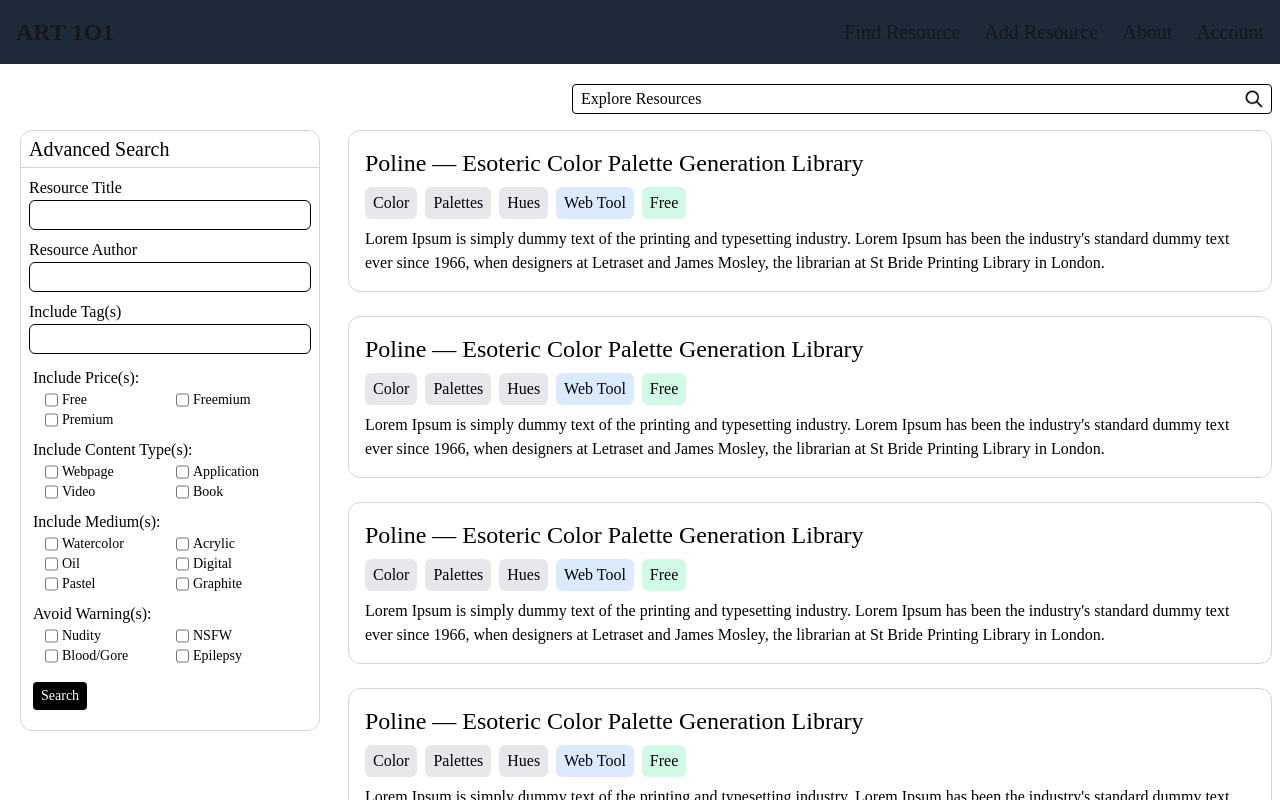
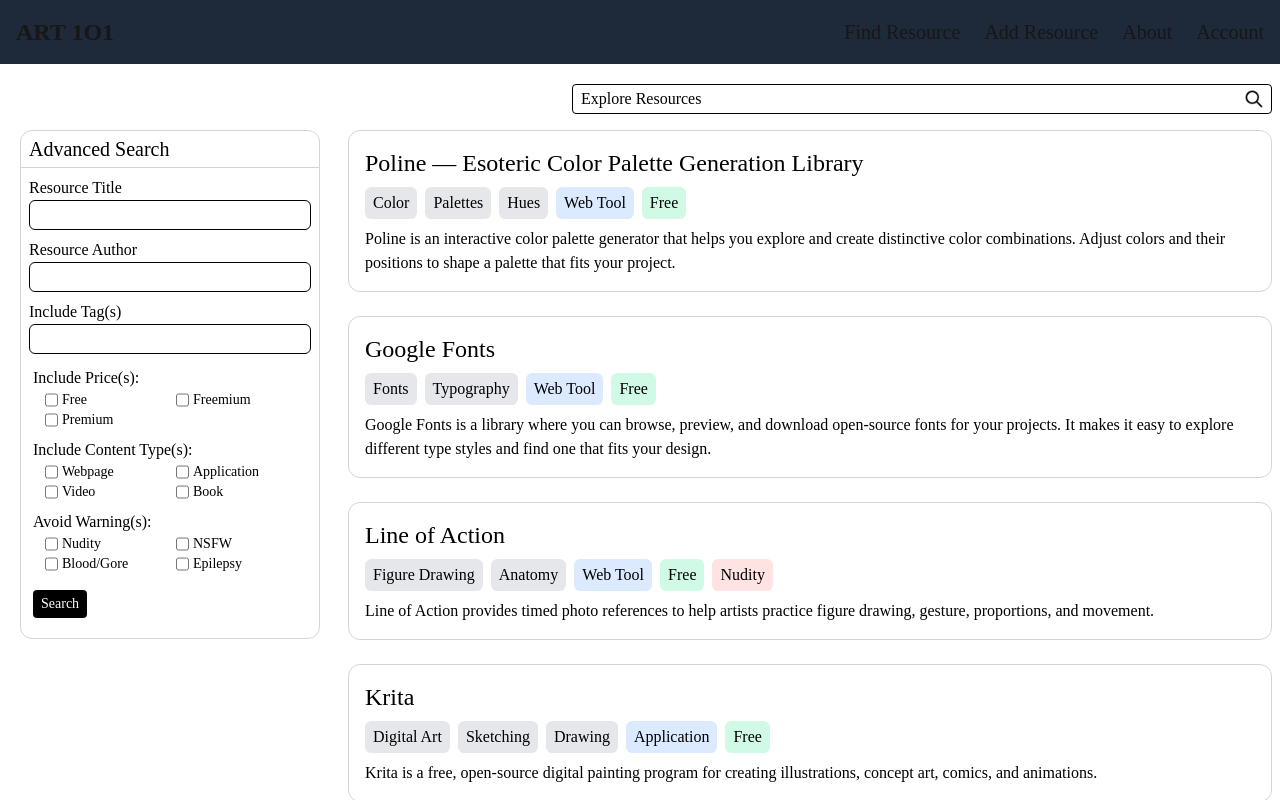
Before and after one commit to lilujk/SDD-FALL-2026-TEAM1O1, a Next.js app in the folder my-app/: page /explore in a window 1280 px wide. Shown: the top 800 px of the page. Built offline with nearby package versions, Linux system fonts and the light colour scheme; a web font is replaced by a local one.

Commit message:
remove mediums- content type is medium
also added some other test resources

```diff
--- a/my-app/app/explore/page.tsx
+++ b/my-app/app/explore/page.tsx
@@ -1,7 +1,9 @@
 import SearchPane from "@/components/SearchPane";
 import ResourceListing from "@/components/ResourceListing";
-import FormRowTextInput from "@/components/FormRowTextInput";
 
+const title = "Poline — Esoteric Color Palette Generation Library";
+const description =
+  "Poline is an interactive color palette generator that helps you explore and create distinctive color combinations. Adjust colors and their positions to shape a palette that fits your project.";
 const tags = [
   { name: "Color", type: "topical" },
   { name: "Palettes", type: "topical" },
@@ -9,9 +11,39 @@ const tags = [
   { name: "Web Tool", type: "medium" },
   { name: "Free", type: "price" },
 ] as const;
-const description =
-  "Lorem Ipsum is simply dummy text of the printing and typesetting industry. Lorem Ipsum has been the industry's standard dummy text ever since 1966, when designers at Letraset and James Mosley, the librarian at St Bride Printing Library in London.";
-const title = "Poline — Esoteric Color Palette Generation Library";
+
+const title2 = "Google Fonts";
+const description2 =
+  "Google Fonts is a library where you can browse, preview, and download open-source fonts for your projects. It makes it easy to explore different type styles and find one that fits your design.";
+const tags2 = [
+  { name: "Fonts", type: "topical" },
+  { name: "Typography", type: "topical" },
+  { name: "Web Tool", type: "medium" },
+  { name: "Free", type: "price" },
+] as const;
+
+const title3 = "Line of Action";
+const description3 =
+  "Line of Action provides timed photo references to help artists practice figure drawing, gesture, proportions, and movement.";
+const tags3 = [
+  { name: "Figure Drawing", type: "topical" },
+  { name: "Anatomy", type: "topical" },
+  { name: "Web Tool", type: "medium" },
+  { name: "Free", type: "price" },
+  { name: "Nudity", type: "warning" },
+] as const;
+
+const title4 = "Krita";
+const description4 =
+  "Krita is a free, open-source digital painting program for creating illustrations, concept art, comics, and animations.";
+const tags4 = [
+  { name: "Digital Art", type: "topical" },
+  { name: "Sketching", type: "topical" },
+  { name: "Drawing", type: "topical" },
+  { name: "Application", type: "medium" },
+  { name: "Free", type: "price" },
+] as const;
+
 
 export default function Explore({}) {
 
@@ -40,11 +72,11 @@ export default function Explore({}) {
         <SearchPane></SearchPane>
       </div>
 
-      <div className="flex flex-col gap-2">
+      <div className="flex flex-col gap-2 mb-10">
         <ResourceListing title={title} description={description} tags={tags} link={"/individual-resource"}></ResourceListing>
-        <ResourceListing title={title} description={description} tags={tags} link={"/individual-resource"}></ResourceListing>
-        <ResourceListing title={title} description={description} tags={tags} link={"/individual-resource"}></ResourceListing>
-        <ResourceListing title={title} description={description} tags={tags} link={"/individual-resource"}></ResourceListing>
+        <ResourceListing title={title2} description={description2} tags={tags2} link={"/individual-resource"}></ResourceListing>
+        <ResourceListing title={title3} description={description3} tags={tags3} link={"/individual-resource"}></ResourceListing>
+        <ResourceListing title={title4} description={description4} tags={tags4} link={"/individual-resource"}></ResourceListing>
         <ResourceListing title={title} description={description} tags={tags} link={"/individual-resource"}></ResourceListing>
         <ResourceListing title={title} description={description} tags={tags} link={"/individual-resource"}></ResourceListing>
         <ResourceListing title={title} description={description} tags={tags} link={"/individual-resource"}></ResourceListing>
--- a/my-app/app/individual-resource/page.tsx
+++ b/my-app/app/individual-resource/page.tsx
@@ -121,7 +121,7 @@ export default function IndividualResource() {
         </div>
       </div>
 
-      <div className="flex flex-col">
+      <div className="flex flex-col mb-10">
         <h2 className="text-black font-bold">WHAT PEOPLE ARE SAYING</h2>
         <div className="my-4 flex flex-row justify-between align-items">
           <p className="underline text-black mt-1">{numReviews} reviews</p>
--- a/my-app/components/SearchPane.tsx
+++ b/my-app/components/SearchPane.tsx
@@ -7,10 +7,6 @@ const checkboxGroups = [
   {
     label: "Include Content Type(s):",
     options: ["Webpage", "Application", "Video", "Book"],
-  },
-  {
-    label: "Include Medium(s):",
-    options: ["Watercolor", "Acrylic", "Oil", "Digital", "Pastel", "Graphite"],
   },
   {
     label: "Avoid Warning(s):",
```
